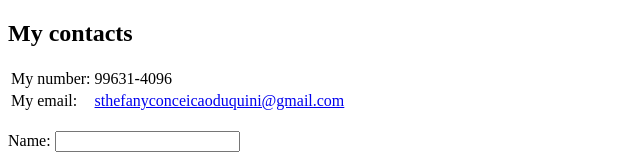
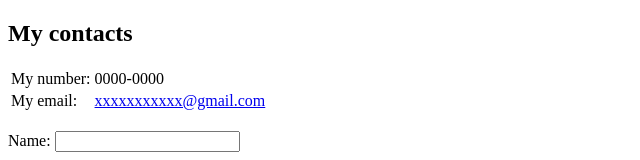
Before and after one commit to SthefanyConceicaoDuquini/cv, a plain HTML site: page contact.html in a window 1280 px wide. Shown: the top 160 px of the page, without its empty margins (0-640 px from the left). Drawn offline with Linux system fonts and the light colour scheme.

Commit message:
Update contact.html

```diff
--- a/contact.html
+++ b/contact.html
@@ -13,15 +13,15 @@
         <!--tr for phone number-->
         <tr>
             <td>My number:</td>
-            <td>99631-4096</td>
+            <td>0000-0000</td>
         </tr>
         <!--tr for email-->
         <tr>
             <td>My email:</td>
-            <td> <a href="sthefanyconceicaoduquini@gmail.com">sthefanyconceicaoduquini@gmail.com</a></td>
+            <td> <a href="xxxxxxxxxxxxxxxx@gmail.com">xxxxxxxxxxx@gmail.com</a></td>
         </tr>
     </table>
-    <form action="mailto:sthefanyconceicaoduquini@gmail.com" method="post" enctype="text/plain">
+    <form action="mailto:xxxxxxxxxxxxxxxx@gmail.com" method="post" enctype="text/plain">
         <br>
         <label >Name:</label>
         <input type="text" name="YourName"><br><br>
```
